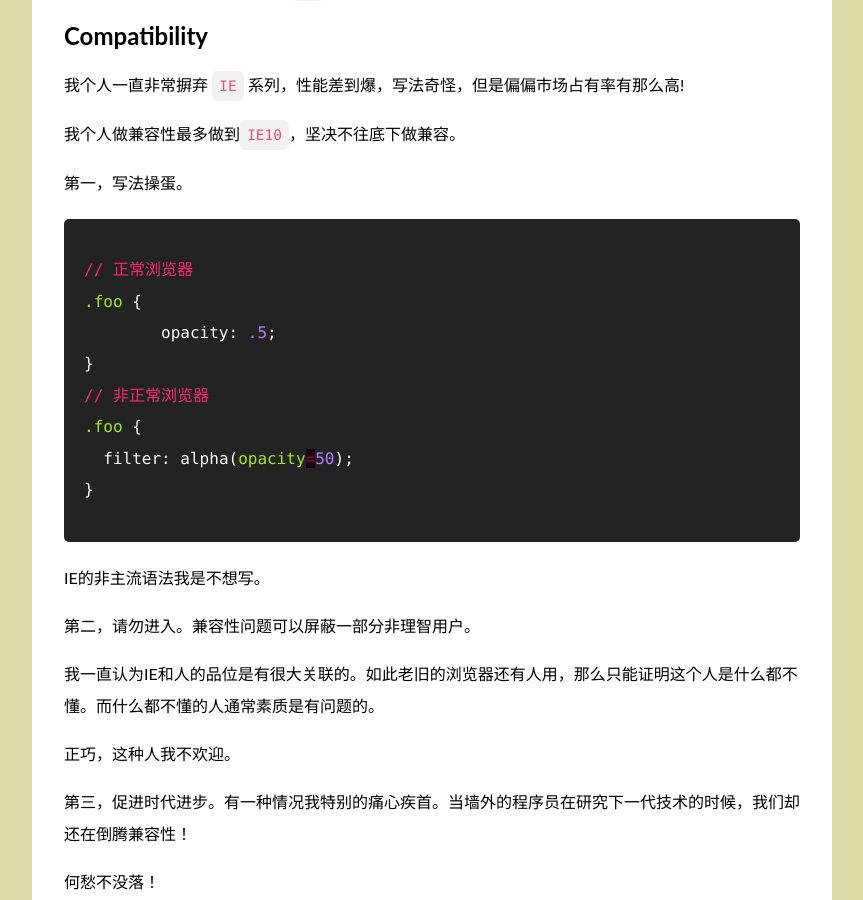
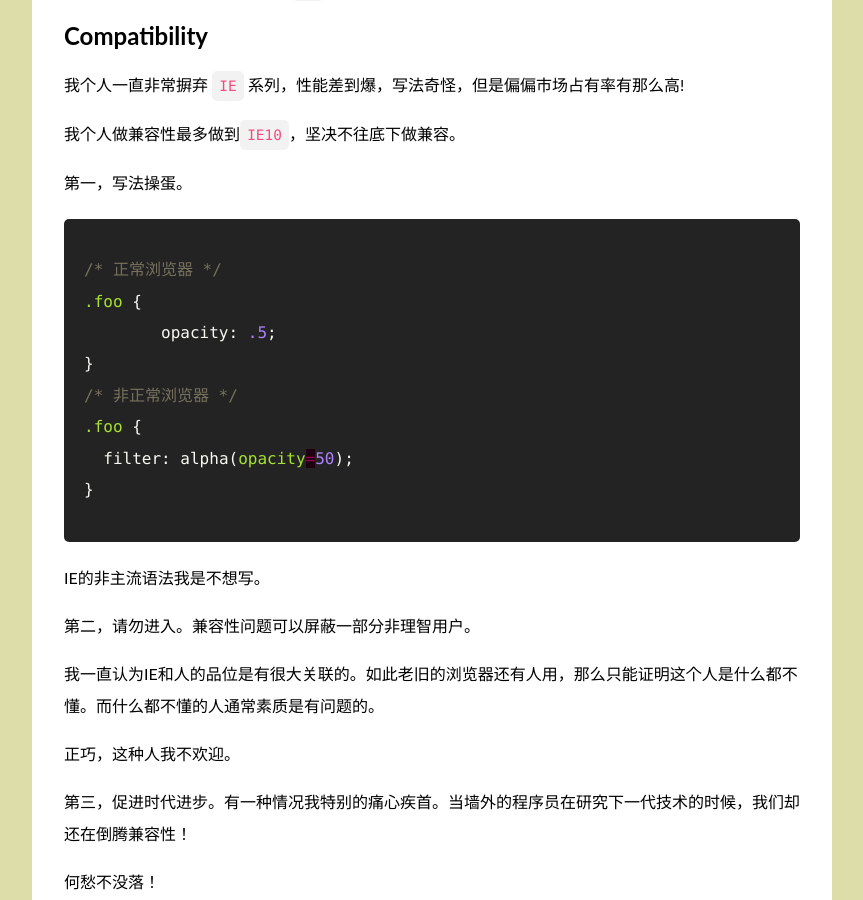
Before and after one commit to AnnatarHe/AnnatarHe.github.io, a Jekyll site: the page built from _posts/2015-09-04-using-future-js.md, in a window 1280 px wide and 900 px high, scrolled down 796 px. Shown: the whole window, without its empty margins (208-1071 px from the left). Built offline with Jekyll 4.4.1, drawn with Linux system fonts in a browser that asks for light colours; nearby versions of some CDN libraries; comment, search, counter and statistics services are not loaded.

```diff
--- a/_posts/2015-09-04-using-future-js.md
+++ b/_posts/2015-09-04-using-future-js.md
@@ -32,11 +32,11 @@ title: 使用下一代的JS
 
 第一，写法操蛋。
 {% highlight css %}
-// 正常浏览器
+/* 正常浏览器 */
 .foo {
 	opacity: .5;
 }
-// 非正常浏览器
+/* 非正常浏览器 */
 .foo {
   filter: alpha(opacity=50);
 }
```
